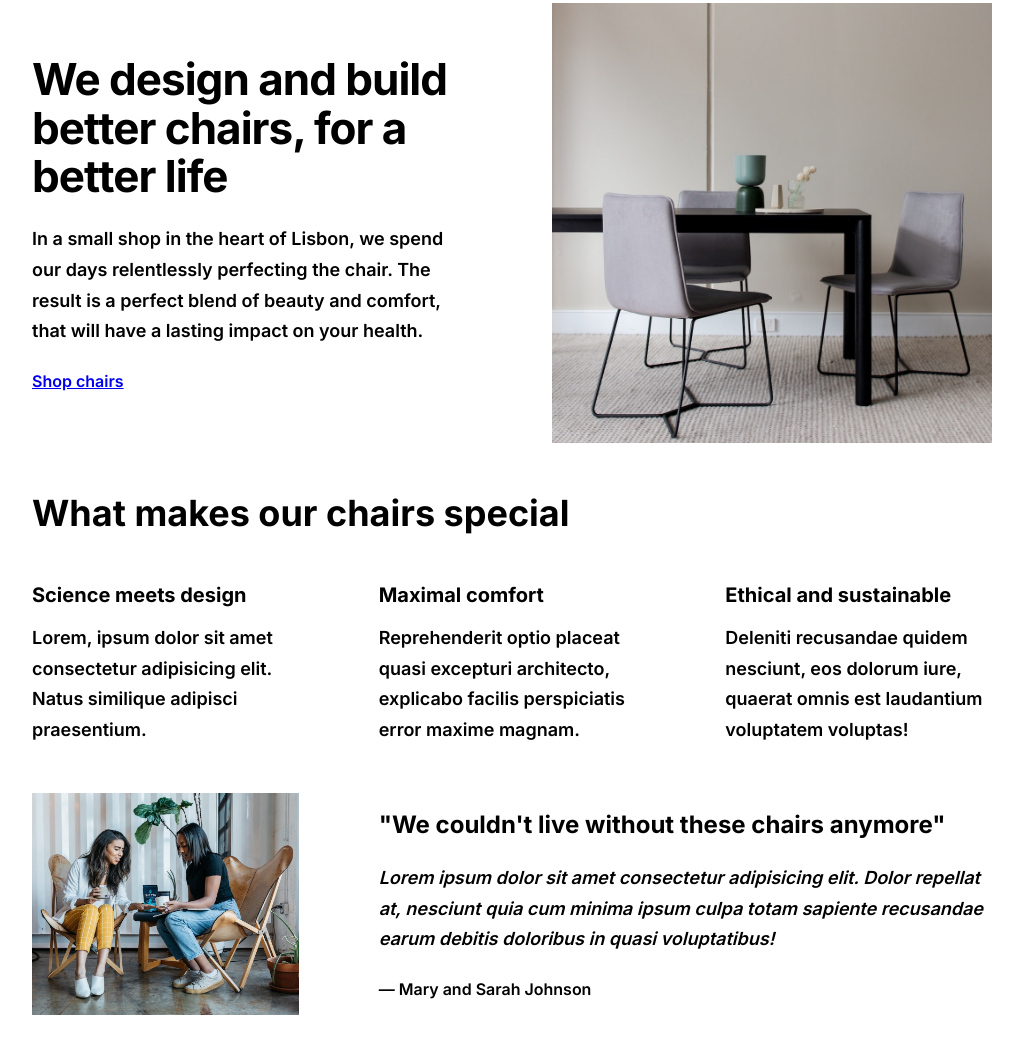
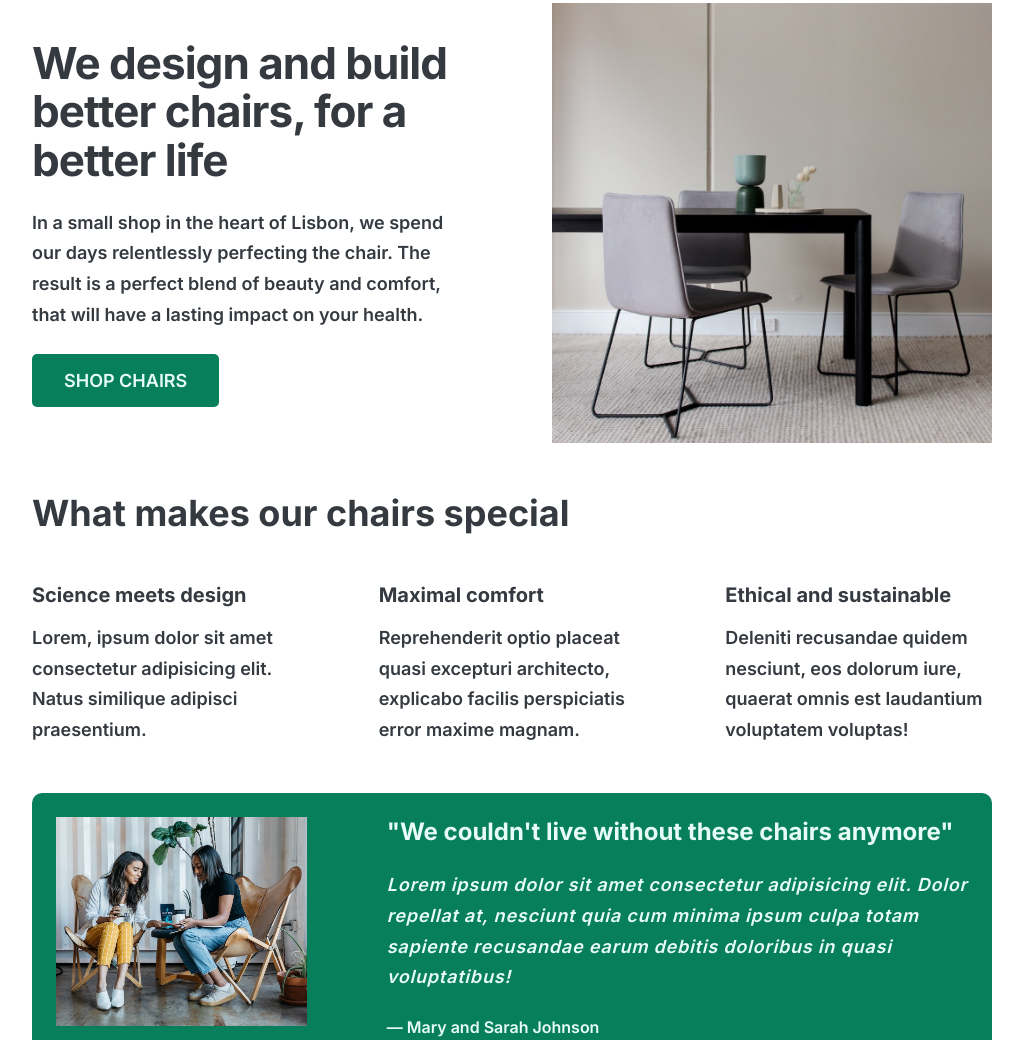
Before and after one commit to Slavinto/learning-html-css, a plain HTML site: page 05-Design/index.html in a window 1280 px wide. Shown: the part 45-1085 px from the top of the page, without its empty margins (128-1151 px from the left). Drawn offline with Linux system fonts and the light colour scheme; a web font is replaced by a local one.

Commit message:
Lesson72

```diff
--- a/05-Design/style.css
+++ b/05-Design/style.css
@@ -4,6 +4,11 @@ SPACING SYSTEM (px)
 
 FONT SIZE SYSTEM (px)
 10 / 12 / 14 / 16 / 18 / 20 / 24 / 30 / 36 / 44 / 52 / 62 / 74 / 86 / 98
+*/
+
+/*
+ main color: #087f5b
+ gray: #343a40
 */
 
 * {
@@ -18,6 +23,8 @@ FONT SIZE SYSTEM (px)
 body {
   font-family: "Inter", sans-serif;
   font-weight: 600;
+  color: #343a40;
+  border-bottom: 8px solid #087f5b;
 }
 
 .container {
@@ -41,6 +48,32 @@ h2 {
   display: grid;
   grid-template-columns: repeat(3, 1fr);
   column-gap: 80px;
+}
+
+.btn:link,
+.btn:visited {
+  background-color: #087f5b;
+  color: #e6fcf5;
+  text-decoration: none;
+  text-transform: uppercase;
+  font-weight: 600;
+  border-radius: 5px;
+  display: inline-block;
+}
+
+.btn:hover,
+.btn:active {
+  background-color: #099268;
+}
+
+.btn--small {
+  font-size: 14px;
+  padding: 8px 12px;
+}
+
+.btn--big {
+  font-size: 18px;
+  padding: 16px 32px;
 }
 
 /* ------------------------ */
@@ -94,6 +127,10 @@ img {
 
 /* TESTIMONIAL */
 .testimonial-section {
+  background-color: #087f5b;
+  color: #e6fcf5;
+  padding: 24px;
+  border-radius: 10px;
 }
 
 .testimonial-box {
@@ -112,6 +149,7 @@ img {
   line-height: 1.7;
   font-style: italic;
   margin-bottom: 24px;
+  letter-spacing: 0.8px;
 }
 
 /* CHAIRS */
@@ -152,4 +190,5 @@ h3 {
 footer {
   font-size: 14px;
   margin-bottom: 48px;
+  color: #495057;
 }
```
